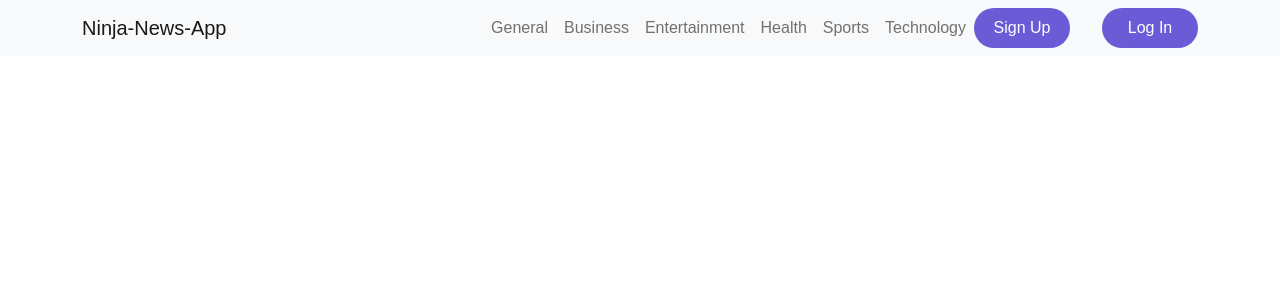
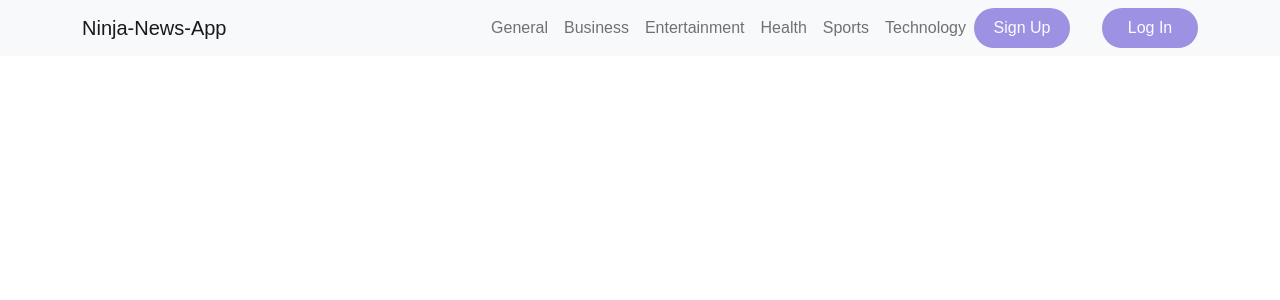
Before and after one commit to SourabhKanade/react-news-app, a React (Create React App) app: page / in a window 1280 px wide. Shown: the top 300 px of the page. Built offline with nearby package versions, Linux system fonts and the light colour scheme.

Commit message:
Authentication disabled

```diff
--- a/src/components/Navbar.js
+++ b/src/components/Navbar.js
@@ -32,11 +32,8 @@ export class Navbar extends Component {
               {/* <li className="nav-item"><Link className="nav-link" aria-current="page" to="Contact">Contact</Link></li> */}
             </ul>
             <form className="d-flex">
-              <button className="btn  btn-style" type="signup">
-                Sign up          </button>
-              <button className="btn  btn-style" type="login">
-                Log in
-              </button>
+                <button disabled="true" className="btn  btn-style" type="signup">Sign up</button>
+                <button disabled="true" className="btn  btn-style" type="login">Log in</button>
             </form>
             {/* <form className="d-flex">
         <input className="form-control me-2" type="search" placeholder="Search" aria-label="Search" />
```
